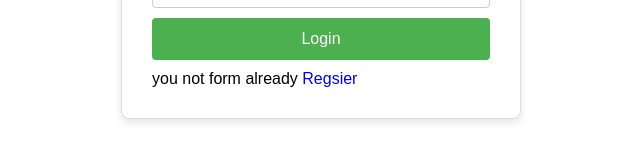
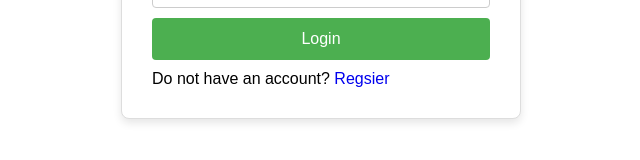
Before and after one commit to Sharathkumar-1603/Projects_env, a React (Vite) app: page /login in a window 1280 px wide. Shown: the part 289-449 px from the top of the page, without its empty margins (319-959 px from the left). Built offline with nearby package versions, Linux system fonts and the light colour scheme.

Commit message:
first commit

```diff
--- a/src/App.jsx
+++ b/src/App.jsx
@@ -13,7 +13,7 @@ import RecyclingAdmin from "./components/RecyclingAdmin";
 import Hero from "./components/Hero";
 
 const App = () => {
-  const [isLoggedIn, setIsLoggedIn] = useState(false);
+  const [isLoggedIn, setIsLoggedIn] = useState(true);
 
   return (
     <Router>
--- a/src/components/AirQuality.jsx
+++ b/src/components/AirQuality.jsx
@@ -100,6 +100,9 @@ const AirQuality = () => {
     <div className="air-quality-container">
       <h1>Air Quality</h1>
       <p>Location: {locationDetails.city}, {locationDetails.state}, {locationDetails.country}</p>
+      <p>Name</p>
+      <input></input>
+      <button>location</button>
       <p>AQI: {airQuality.main.aqi}</p>
       <p>CO: {airQuality.components.co}</p>
       <p>NO: {airQuality.components.no}</p>
--- a/src/components/Login.jsx
+++ b/src/components/Login.jsx
@@ -45,7 +45,7 @@ const Login = ({ setIsLoggedIn }) => {
         <button className="register-button" onClick={handleLogin}>
           Login
         </button>
-        <p>you not form already <Link to="/register">Regsier</Link></p>
+        <p>Do not have an account? <Link to="/register">Regsier</Link></p>
       </form>
     </div>
   );
--- a/src/components/Register.jsx
+++ b/src/components/Register.jsx
@@ -110,7 +110,7 @@ const Register = () => {
         <button type="submit" className="register-button" disabled={loading}>
           {loading ? "Registering..." : "Register"}
         </button>
-        <p>if you form already <Link to="/login">Login</Link></p>
+        <p>Hav you already?<Link to="/login">Login</Link></p>
       </form>
       {error && <p className="register-error">{error}</p>}
     </div>
```
